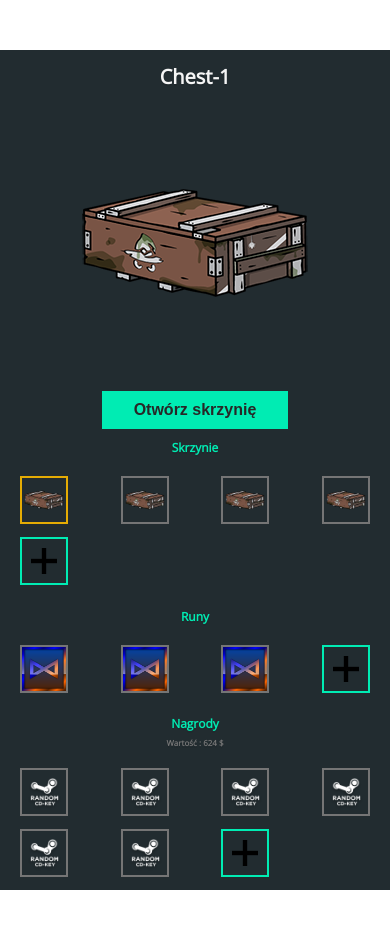
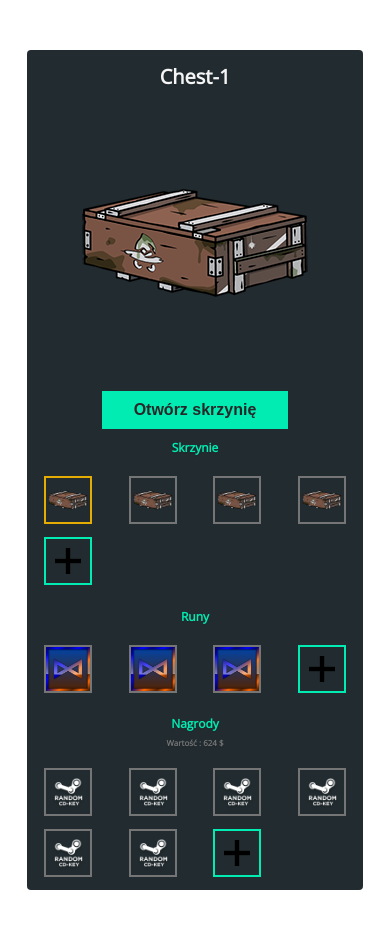
Before and after one commit to wolejnik/equipment-app, an Angular app: page / in a window 390 px wide. Shown: the top 928 px of the page. Built offline with nearby package versions, Linux system fonts and the light colour scheme.

Commit message:
Changed a column size

```diff
--- a/src/styles.scss
+++ b/src/styles.scss
@@ -161,7 +161,7 @@ h6 {
 @media (max-width: 768px) {
   .grid {
     display: grid;
-    grid-template-columns: 400px;
+    grid-template-columns: auto;
     grid-template-rows: repeat(9, auto);
     border-radius: 4px;
     grid-row-gap: 10px;
```
